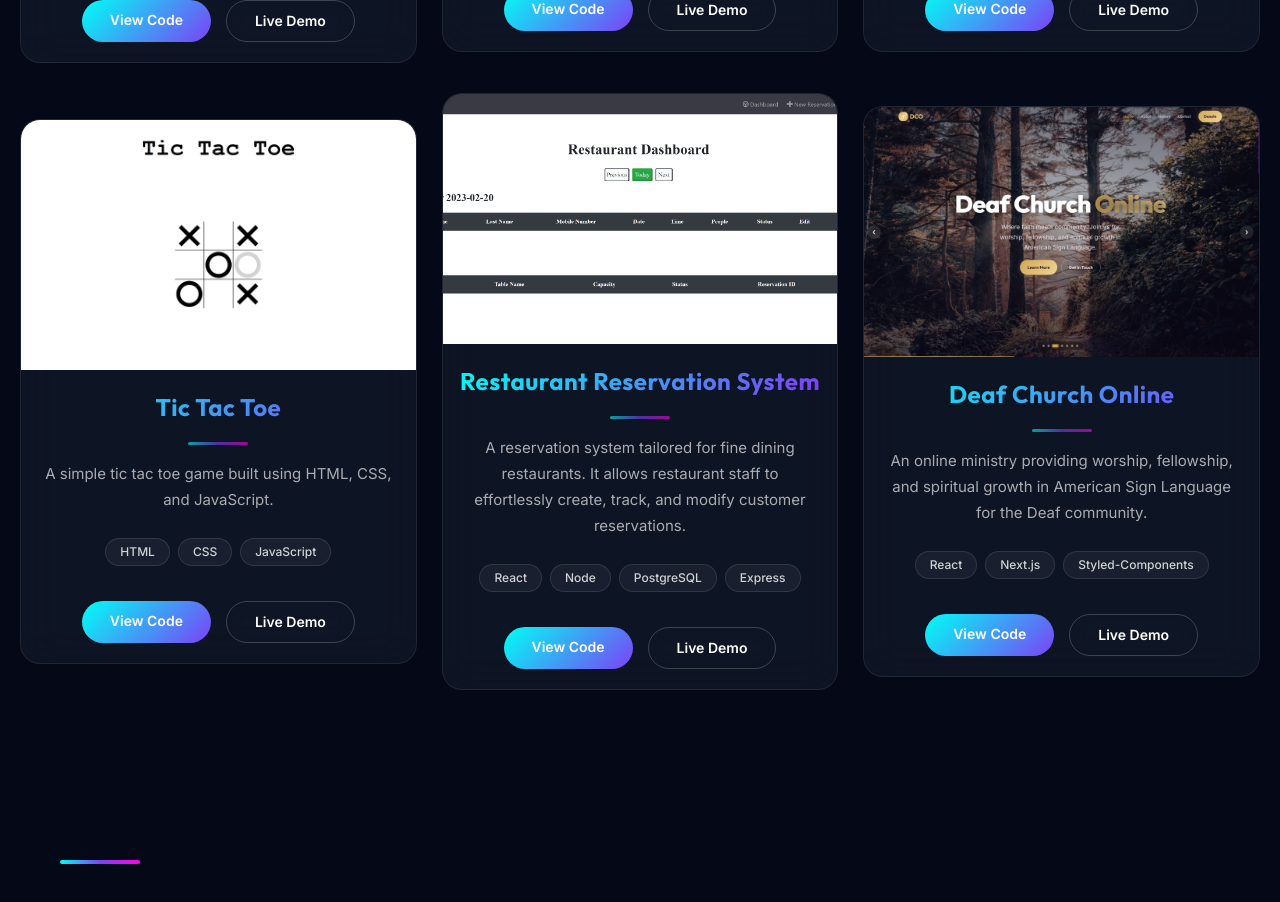
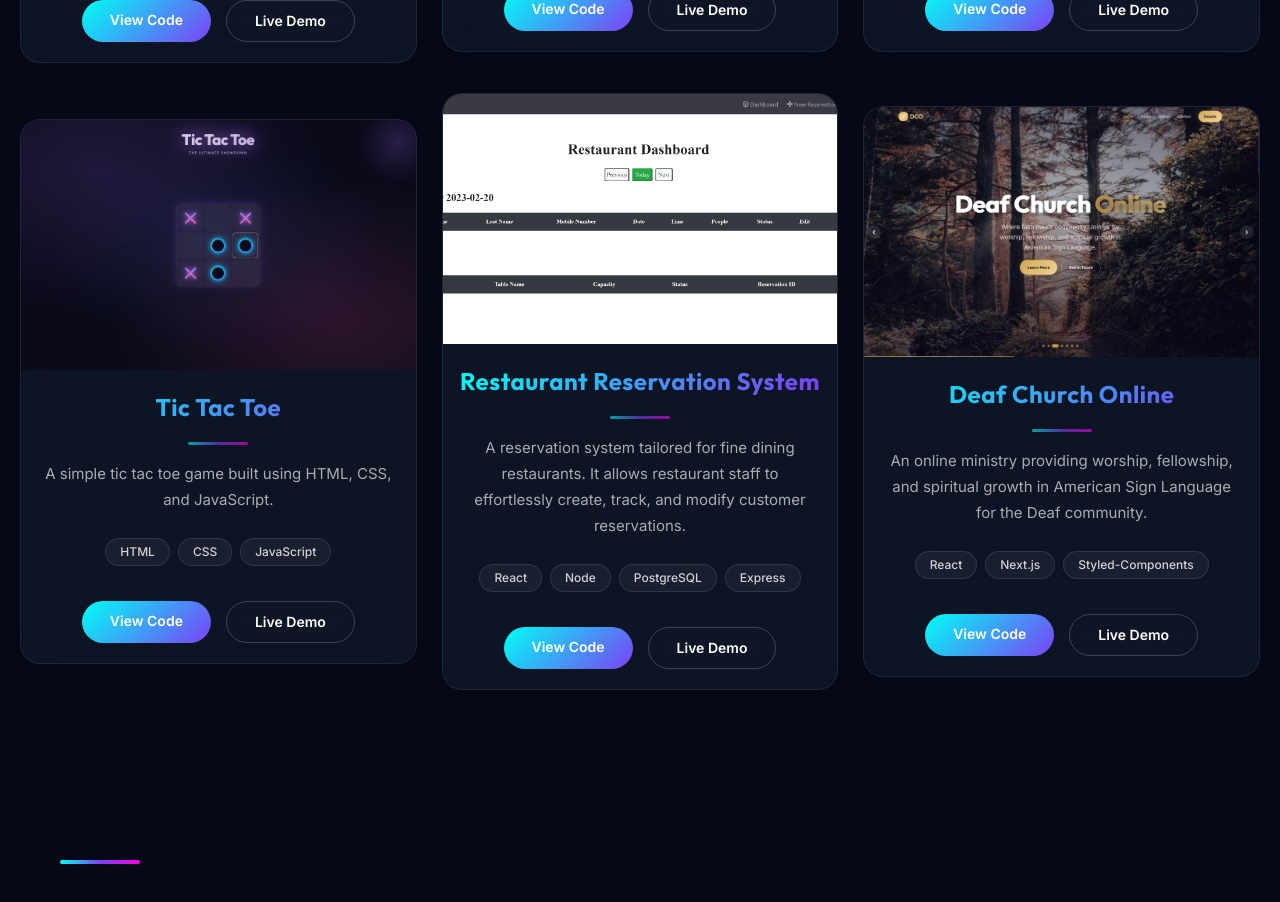
Before and after one commit to louisbrent1992/My-Personal-Portfolio, a Next.js app: page / in a window 1280 px wide. Shown: the part 1680-2582 px from the top of the page. Built offline with nearby package versions, Linux system fonts and the light colour scheme.

Commit message:
Update Tic Tac Toe project image

```diff
--- a/src/constants/constants.js
+++ b/src/constants/constants.js
@@ -34,7 +34,7 @@ export const projects = [
 		title: "Tic Tac Toe",
 		description:
 			"A simple tic tac toe game built using HTML, CSS, and JavaScript.",
-		image: "./images/ticTacToeScreen.png",
+		image: "./images/tic-tac-toe-new.png",
 		tags: ["HTML", "CSS", "JavaScript"],
 		code: "https://github.com/louisbrent1992/TicTacToe",
 		visit: "https://tic-tac-toe-eta-wheat.vercel.app/",
```
Also changed, not shown: public/images/tic-tac-toe-new.png (added).
